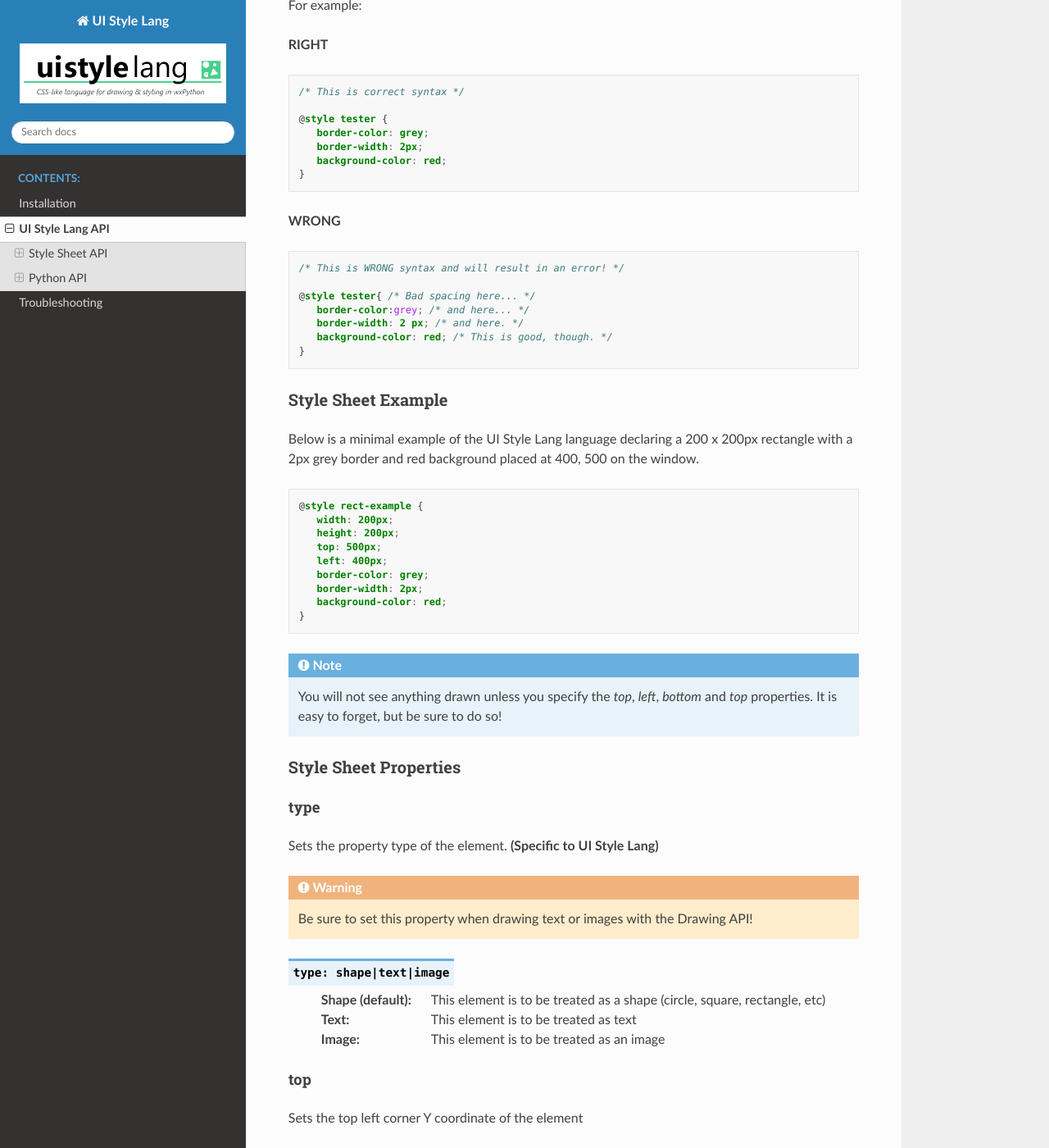
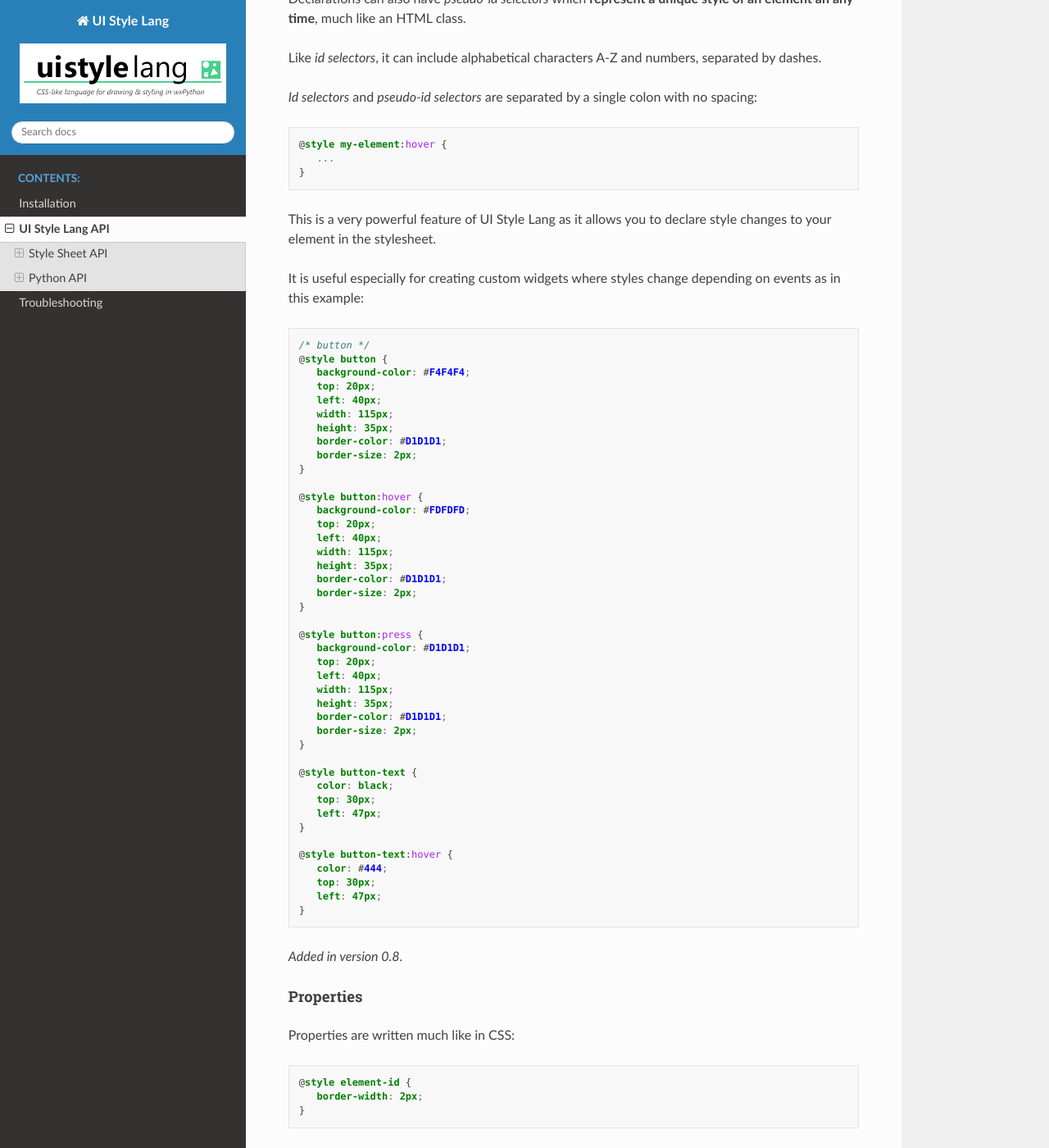
Before and after one commit to Correct-Syntax/ui-style-lang, a Sphinx documentation site: the page built from docs/source/api.rst, in a window 1280 px wide and 1400 px high, scrolled down 1572 px. Shown: the whole window at 82% size. Built offline with Sphinx 7.4.7 and the Read the Docs theme 2.0.0, drawn with Linux system fonts in a browser that asks for light colours; some of the changed text lies outside the part shown.

Commit message:
updated docs for new pseudo-id selector; fixes

```diff
--- a/docs/source/api.rst
+++ b/docs/source/api.rst
@@ -18,18 +18,119 @@ Basic Syntax Rules
 
 UI Style Lang language is much like CSS in it's syntax. However, UI Style Lang differs in certain areas, especially in the strictness of spacing.
 
-Declarations
-------------
+Declaration Syntax
+------------------
 
-Declare an element style with ``@style`` and assign an id like below:
+Declare an element style with the ``@style`` keyword and assign an *id selector* and/or a *pseudo-id selector* like below:
 
 .. code-block:: css
 
-   @style element-id {
-
+   @style id-selector:pseudo-id-selector {
+      ...
    }
 
-An id can include alphabetical characters A-Z and numbers, separated by dashes.
+
+Id Selectors
+************
+
+An *id selector* **represents a single element**, much like an HTML id. It can include alphabetical characters A-Z and numbers, separated by dashes.
+
+.. code-block:: css
+
+   @style my-element {
+      ...
+   }
+
+
+If a *pseudo-id selector* (See below for more on pseudo-id selectors) is not declared, by default it will be called "init".
+
+Therefore, writing:
+
+.. code-block:: css
+
+   @style my-element {
+      ...
+   }
+
+...is the same as writing:
+
+.. code-block:: css
+
+   @style my-element:init {
+      ...
+   }
+
+...and vice-versa.
+
+
+Pseudo-id Selectors
+*******************
+
+Declarations can also have *pseudo-id selectors* which **represent a unique style of an element an any time**, much like an HTML class.
+
+Like *id selectors*, it can include alphabetical characters A-Z and numbers, separated by dashes.
+
+*Id selectors* and *pseudo-id selectors* are separated by a single colon with no spacing:
+
+.. code-block:: css
+
+   @style my-element:hover {
+      ...
+   }
+
+
+This is a very powerful feature of UI Style Lang as it allows you to declare style changes to your element in the stylesheet.
+
+It is useful especially for creating custom widgets where styles change depending on events as in this example:
+
+.. code-block:: css
+
+   /* button */
+   @style button {
+      background-color: #F4F4F4;
+      top: 20px;
+      left: 40px;
+      width: 115px;
+      height: 35px;
+      border-color: #D1D1D1;
+      border-size: 2px;
+   }
+
+   @style button:hover {
+      background-color: #FDFDFD;
+      top: 20px;
+      left: 40px;
+      width: 115px;
+      height: 35px;
+      border-color: #D1D1D1;
+      border-size: 2px;
+   }
+
+   @style button:press {
+      background-color: #D1D1D1;
+      top: 20px;
+      left: 40px;
+      width: 115px;
+      height: 35px;
+      border-color: #D1D1D1;
+      border-size: 2px;
+   }
+
+   @style button-text {
+      color: black;
+      top: 30px;
+      left: 47px;
+   }
+
+   @style button-text:hover {
+      color: #444;
+      top: 30px;
+      left: 47px;
+   }
+
+
+.. versionadded:: 0.8
+
 
 Properties
 ----------
@@ -117,26 +218,6 @@ Below is a minimal example of the UI Style Lang language declaring a 200 x 200px
 
 Style Sheet Properties
 ^^^^^^^^^^^^^^^^^^^^^^
-
-type
-----
-
-Sets the property type of the element. **(Specific to UI Style Lang)**
-
-.. warning::
-   Be sure to set this property when drawing text or images with the Drawing API!
-
-.. method:: type: shape|text|image
-
-   :shape (default):
-      This element is to be treated as a shape (circle, square, rectangle, etc)
-
-   :text:
-      This element is to be treated as text
-
-   :image:
-      This element is to be treated as an image
-
 
 top
 ---
--- a/docs/source/troubleshooting.rst
+++ b/docs/source/troubleshooting.rst
@@ -57,4 +57,4 @@ By default, the exampe above will return False because the default background co
 
 **2. Make sure the widget is visible.**
 
-The `UiStyleApp` background, `UIStyleFrames` and even `UIStylePanels` can be hidden from view by the `UIStylePDC` and other widgets placed inside them. Thus, any styling applied to them cannot be seen.
+The `UIStyleApp` background, `UIStyleFrames` and even `UIStylePanels` can be hidden from view by the `UIStylePDC` and other widgets placed inside them. Thus, any styling applied to them cannot be seen.
```
Also changed, not shown: other parts of docs/source/troubleshooting.rst (+1 -1 lines).
